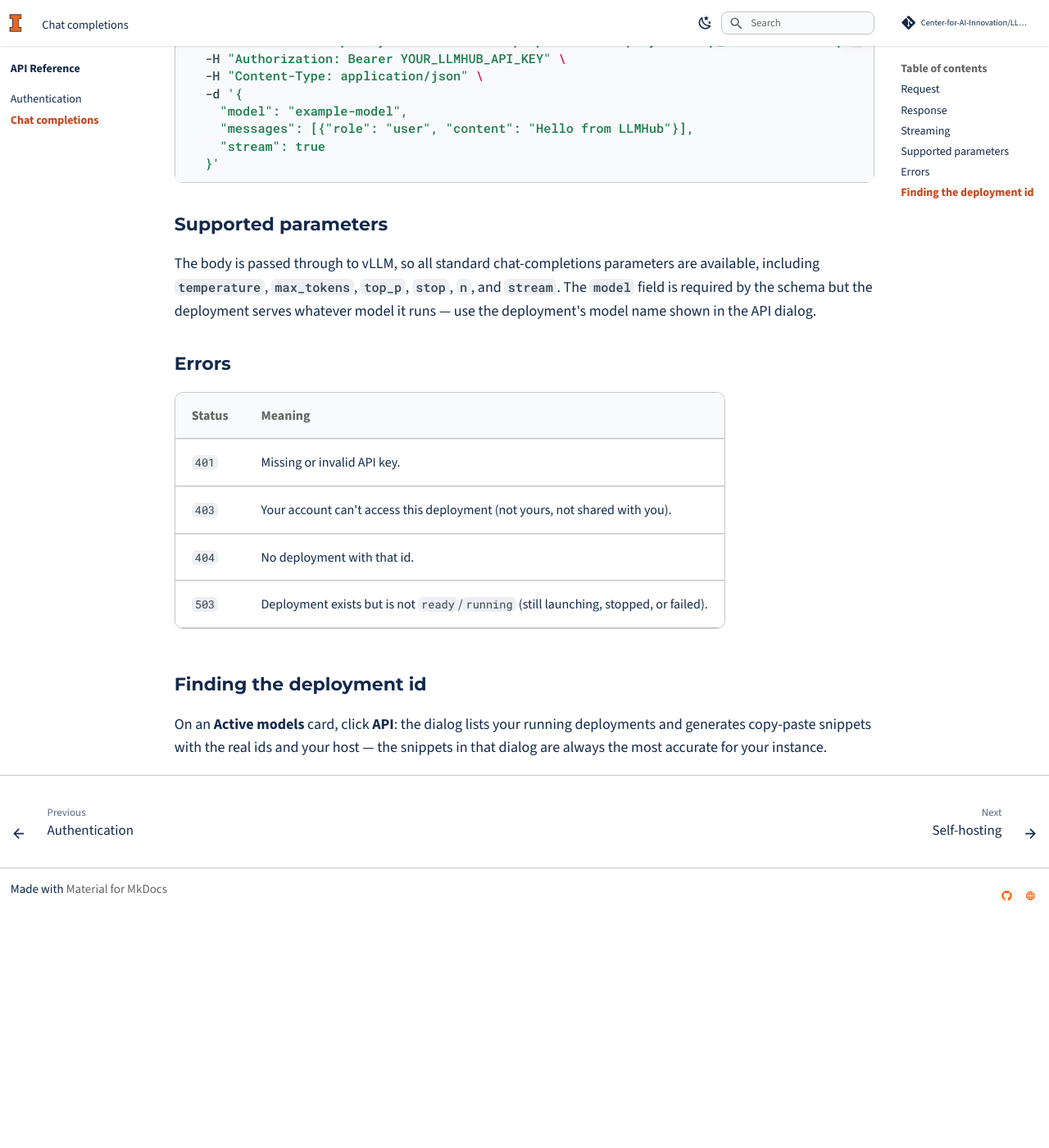
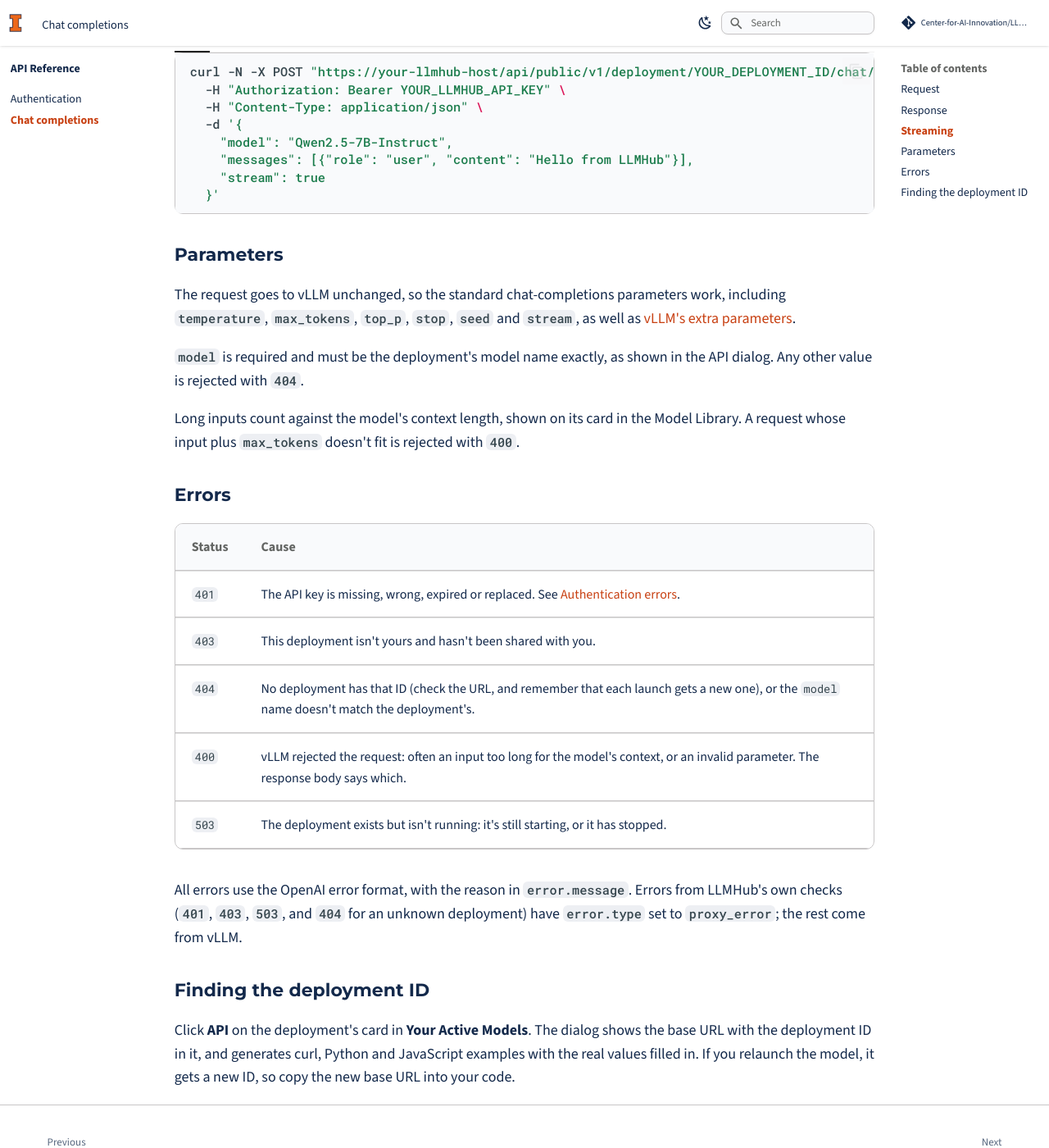
Before and after one commit to Center-for-AI-Innovation/LLMHub, an MkDocs documentation site: the page built from docs/api/chat-completions.md, in a window 1280 px wide and 1400 px high, scrolled down 1691 px. Shown: the whole window at 82% size. Built offline with MkDocs 1.6.1 and Material for MkDocs 9.7.7, drawn with Linux system fonts in a browser that asks for light colours; comment, search, counter and statistics services are not loaded; before the commit the page ends 2801 px from its top, so only the background shows below that; some of the changed text lies outside the part shown.

Commit message:
docs: rewrite the API reference from the public API route
Keys: generated in Profile or the API dialog, llmhub_ prefix, shown once,
one per person (a new one replaces the old), 30-day expiry. The model
field must match the catalog name vec-inf serves (--served-model-name),
each launch gets a new deployment ID and so a new base URL, and only
chat completions exists. Errors table matches the route's messages and
adds vLLM's 404 (wrong model) and 400 (context, bad parameters).

Co-Authored-By: Claude Opus 5.5 <noreply@anthropic.com>

````diff
--- a/docs/api/chat-completions.md
+++ b/docs/api/chat-completions.md
@@ -4,27 +4,29 @@
 POST /api/public/v1/deployment/{deploymentId}/chat/completions
 ```
 
-An OpenAI-compatible chat completions endpoint, proxied by LLMHub to the
-deployment's vLLM server. The request body is forwarded as-is, so anything
-vLLM's `/v1/chat/completions` supports works here.
+An OpenAI-compatible chat completions endpoint. LLMHub checks your key and
+access, then passes the request unchanged to the deployment's
+[vLLM](https://docs.vllm.ai) server, so anything vLLM's
+`/v1/chat/completions` accepts works here.
 
-The examples use:
+The examples use placeholders. Replace them with the values from the
+deployment's **API** dialog:
 
-- `https://your-llmhub-host` — your LLMHub instance
-- `dep_abc123` — the deployment id (from the **API** dialog on a deployment
-  card)
-- `example-model` — the deployment's model name (also shown in the dialog)
+- `https://your-llmhub-host`: the LLMHub address
+- `YOUR_DEPLOYMENT_ID`: the deployment's ID, which is part of the base URL
+- `Qwen2.5-7B-Instruct`: the deployment's model name
+- `YOUR_LLMHUB_API_KEY`: your API key (see [Authentication](authentication.md))
 
 ## Request
 
 === "curl"
 
     ```bash
-    curl -X POST "https://your-llmhub-host/api/public/v1/deployment/dep_abc123/chat/completions" \
+    curl -X POST "https://your-llmhub-host/api/public/v1/deployment/YOUR_DEPLOYMENT_ID/chat/completions" \
       -H "Authorization: Bearer YOUR_LLMHUB_API_KEY" \
       -H "Content-Type: application/json" \
       -d '{
-        "model": "example-model",
+        "model": "Qwen2.5-7B-Instruct",
         "messages": [
           {"role": "system", "content": "You are a helpful assistant."},
           {"role": "user", "content": "Hello from LLMHub"}
@@ -38,12 +40,12 @@ The examples use:
     from openai import OpenAI
 
     client = OpenAI(
-        base_url="https://your-llmhub-host/api/public/v1/deployment/dep_abc123",
+        base_url="https://your-llmhub-host/api/public/v1/deployment/YOUR_DEPLOYMENT_ID",
         api_key="YOUR_LLMHUB_API_KEY",
     )
 
     response = client.chat.completions.create(
-        model="example-model",
+        model="Qwen2.5-7B-Instruct",
         messages=[
             {"role": "system", "content": "You are a helpful assistant."},
             {"role": "user", "content": "Hello from LLMHub"},
@@ -60,12 +62,12 @@ The examples use:
 
     const client = new OpenAI({
       baseURL:
-        "https://your-llmhub-host/api/public/v1/deployment/dep_abc123",
+        "https://your-llmhub-host/api/public/v1/deployment/YOUR_DEPLOYMENT_ID",
       apiKey: "YOUR_LLMHUB_API_KEY",
     });
 
     const response = await client.chat.completions.create({
-      model: "example-model",
+      model: "Qwen2.5-7B-Instruct",
       messages: [
         { role: "system", content: "You are a helpful assistant." },
         { role: "user", content: "Hello from LLMHub" },
@@ -84,7 +86,7 @@ A standard OpenAI chat completion:
   "id": "chatcmpl-...",
   "object": "chat.completion",
   "created": 1760000000,
-  "model": "example-model",
+  "model": "Qwen2.5-7B-Instruct",
   "choices": [
     {
       "index": 0,
@@ -111,11 +113,11 @@ generates:
 === "curl"
 
     ```bash
-    curl -N -X POST "https://your-llmhub-host/api/public/v1/deployment/dep_abc123/chat/completions" \
+    curl -N -X POST "https://your-llmhub-host/api/public/v1/deployment/YOUR_DEPLOYMENT_ID/chat/completions" \
       -H "Authorization: Bearer YOUR_LLMHUB_API_KEY" \
       -H "Content-Type: application/json" \
       -d '{
-        "model": "example-model",
+        "model": "Qwen2.5-7B-Instruct",
         "messages": [{"role": "user", "content": "Hello from LLMHub"}],
         "stream": true
       }'
@@ -125,7 +127,7 @@ generates:
 
     ```python
     stream = client.chat.completions.create(
-        model="example-model",
+        model="Qwen2.5-7B-Instruct",
         messages=[{"role": "user", "content": "Hello from LLMHub"}],
         stream=True,
     )
@@ -140,7 +142,7 @@ generates:
 
     ```javascript
     const stream = await client.chat.completions.create({
-      model: "example-model",
+      model: "Qwen2.5-7B-Instruct",
       messages: [{ role: "user", content: "Hello from LLMHub" }],
       stream: true,
     });
@@ -151,26 +153,38 @@ generates:
     }
     ```
 
-## Supported parameters
+## Parameters
 
-The body is passed through to vLLM, so all standard chat-completions
-parameters are available, including `temperature`, `max_tokens`,
-`top_p`, `stop`, `n`, and `stream`. The `model` field is required by the
-schema but the deployment serves whatever model it runs — use the
-deployment's model name shown in the API dialog.
+The request goes to vLLM unchanged, so the standard chat-completions
+parameters work, including `temperature`, `max_tokens`, `top_p`, `stop`,
+`seed` and `stream`, as well as
+[vLLM's extra parameters](https://docs.vllm.ai/en/latest/serving/openai_compatible_server.html).
+
+`model` is required and must be the deployment's model name exactly, as
+shown in the API dialog. Any other value is rejected with `404`.
+
+Long inputs count against the model's context length, shown on its card in
+the Model Library. A request whose input plus `max_tokens` doesn't fit is
+rejected with `400`.
 
 ## Errors
 
-| Status | Meaning |
+| Status | Cause |
 |---|---|
-| `401` | Missing or invalid API key. |
-| `403` | Your account can't access this deployment (not yours, not shared with you). |
-| `404` | No deployment with that id. |
-| `503` | Deployment exists but is not `ready`/`running` (still launching, stopped, or failed). |
+| `401` | The API key is missing, wrong, expired or replaced. See [Authentication errors](authentication.md#authentication-errors). |
+| `403` | This deployment isn't yours and hasn't been shared with you. |
+| `404` | No deployment has that ID (check the URL, and remember that each launch gets a new one), or the `model` name doesn't match the deployment's. |
+| `400` | vLLM rejected the request: often an input too long for the model's context, or an invalid parameter. The response body says which. |
+| `503` | The deployment exists but isn't running: it's still starting, or it has stopped. |
 
-## Finding the deployment id
+All errors use the OpenAI error format, with the reason in
+`error.message`. Errors from LLMHub's own checks (`401`, `403`, `503`, and
+`404` for an unknown deployment) have `error.type` set to `proxy_error`; the
+rest come from vLLM.
 
-On an **Active models** card, click **API**: the dialog lists your running
-deployments and generates copy-paste snippets with the real ids and your
-host — the snippets in that dialog are always the most accurate for your
-instance.
+## Finding the deployment ID
+
+Click **API** on the deployment's card in **Your Active Models**. The dialog
+shows the base URL with the deployment ID in it, and generates curl, Python
+and JavaScript examples with the real values filled in. If you relaunch the
+model, it gets a new ID, so copy the new base URL into your code.
````
Also changed, not shown: docs/api/authentication.md (+47 -40 lines), docs/api/index.md (+31 -27 lines).
